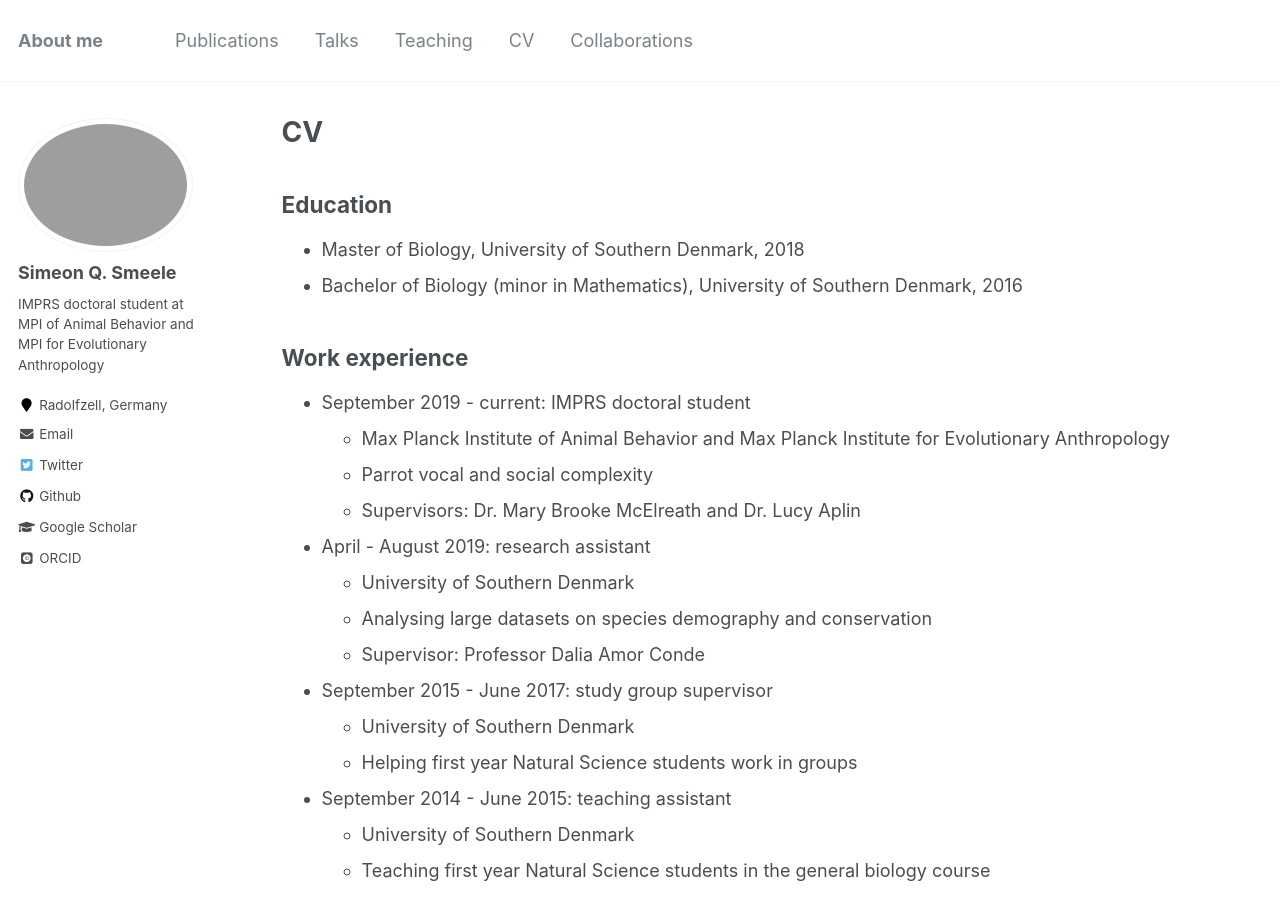
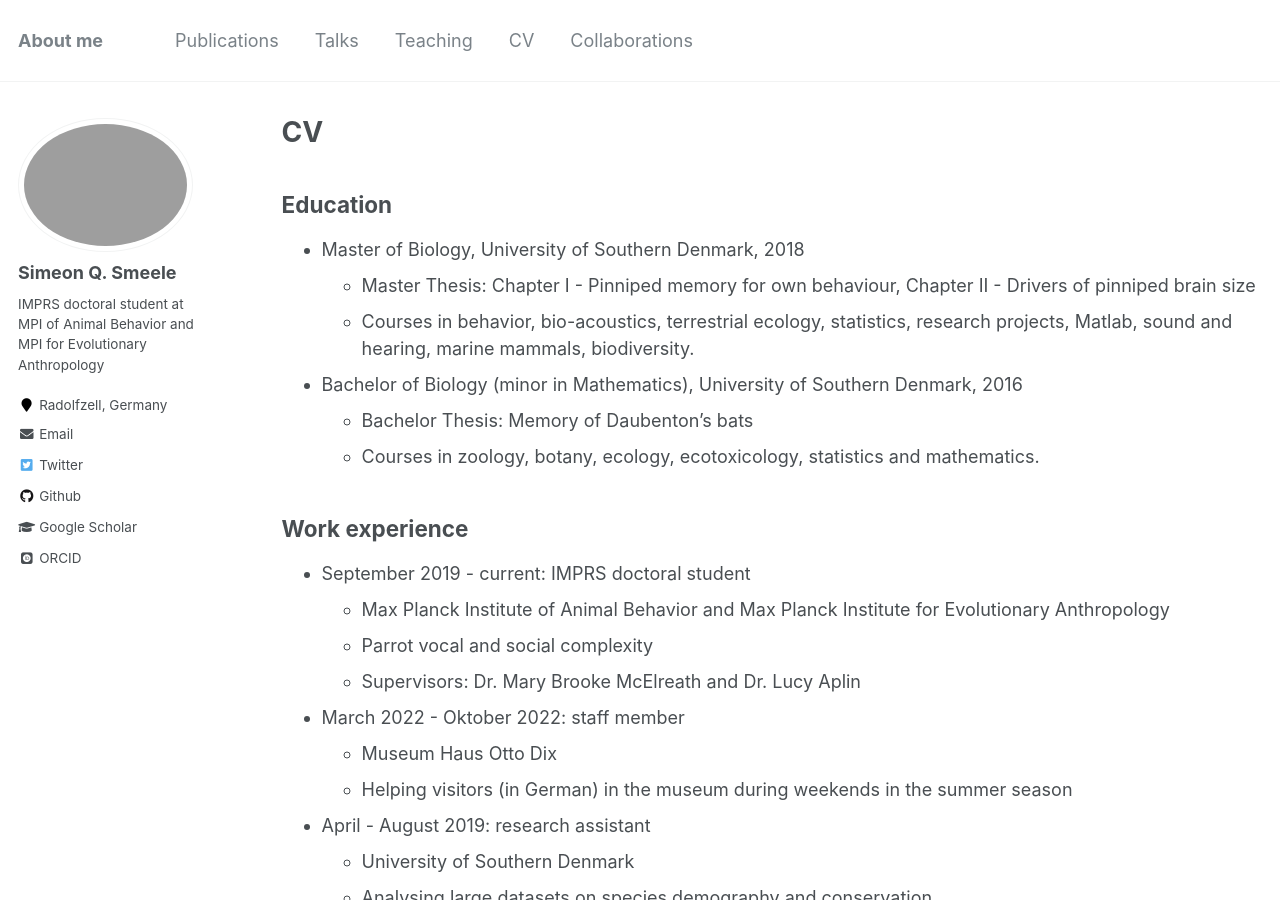
Before and after one commit to simeonqs/simeonqs.github.io, a Jekyll site: the page built from _pages/cv.md, in a window 1280 px wide and 900 px high. Built offline with Jekyll 4.4.1, drawn with Linux system fonts in a browser that asks for light colours; some web fonts are replaced; comment, search, counter and statistics services are not loaded; some of the changed text lies outside the part shown.

Commit message:
Adding some more detail and museum.

```diff
--- a/_pages/cv.md
+++ b/_pages/cv.md
@@ -12,7 +12,11 @@ author_profile: yes
 ## Education
 
 * Master of Biology, University of Southern Denmark, 2018
+  * Master Thesis: Chapter I - Pinniped memory for own behaviour, Chapter II - Drivers of pinniped brain size
+  * Courses in behavior, bio-acoustics, terrestrial ecology, statistics, research projects, Matlab, sound and hearing, marine mammals, biodiversity.
 * Bachelor of Biology (minor in Mathematics), University of Southern Denmark, 2016
+  * Bachelor Thesis: Memory of Daubenton's bats
+  * Courses in zoology, botany, ecology, ecotoxicology, statistics and mathematics.
 
 ## Work experience
 
@@ -20,6 +24,10 @@ author_profile: yes
   * Max Planck Institute of Animal Behavior and Max Planck Institute for Evolutionary Anthropology
   * Parrot vocal and social complexity
   * Supervisors: Dr. Mary Brooke McElreath and Dr. Lucy Aplin
+
+* March 2022 - Oktober 2022: staff member
+  * Museum Haus Otto Dix
+  * Helping visitors (in German) in the museum during weekends in the summer season
 
 * April - August 2019: research assistant
   * University of Southern Denmark
@@ -115,8 +123,8 @@ author_profile: yes
   {% endfor %}</ul>
 
 ## Grants and awards
+* 2022 Small Cluster Grant CASCB (€ 10,000)
 * 2021 Small Cluster Grant CASCB (€ 10,000)
-* 2022 Small Cluster Grant CASCB (€ 10,000)
 
 ## Teaching
 
```
